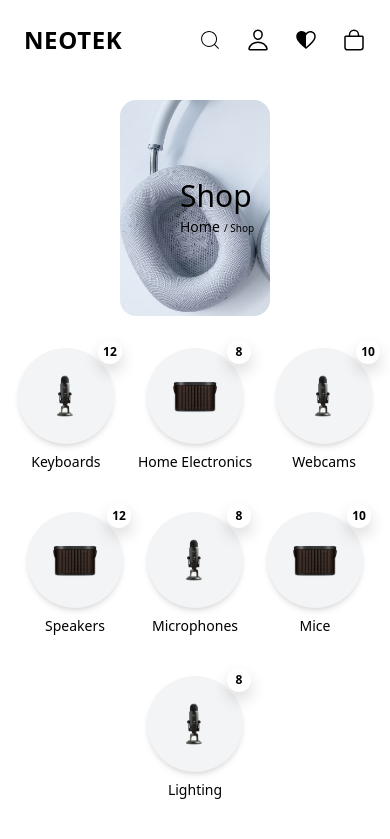
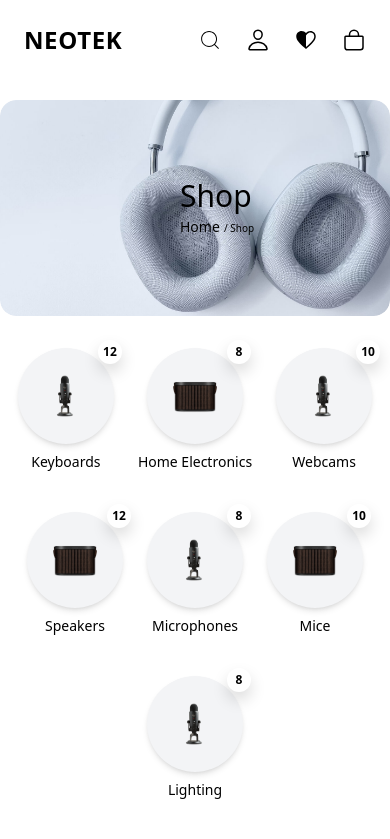
Before and after one commit to AshalRashid/final-project, a React (Vite) app: page /shop in a window 390 px wide. Shown: the top 839 px of the page. Built offline with nearby package versions, Linux system fonts and the light colour scheme.

Commit message:
Adjust shop margin and padding

```diff
--- a/src/Pages/Shop/Shop.jsx
+++ b/src/Pages/Shop/Shop.jsx
@@ -173,7 +173,7 @@ export default function Shop() {
     <NavbarShop/>
         <div className="w-full bg-white mt-25 text-black">
             {/* Top image */}
-            <div className="relative w-full h-54 md:h-56 px-30  rounded-2xl overflow-hidden">
+            <div className="relative  w-full h-54 md:h-56  md:px-30  rounded-2xl overflow-hidden">
                 <img
                     src={image1}
                     alt="Top Banner"
```
